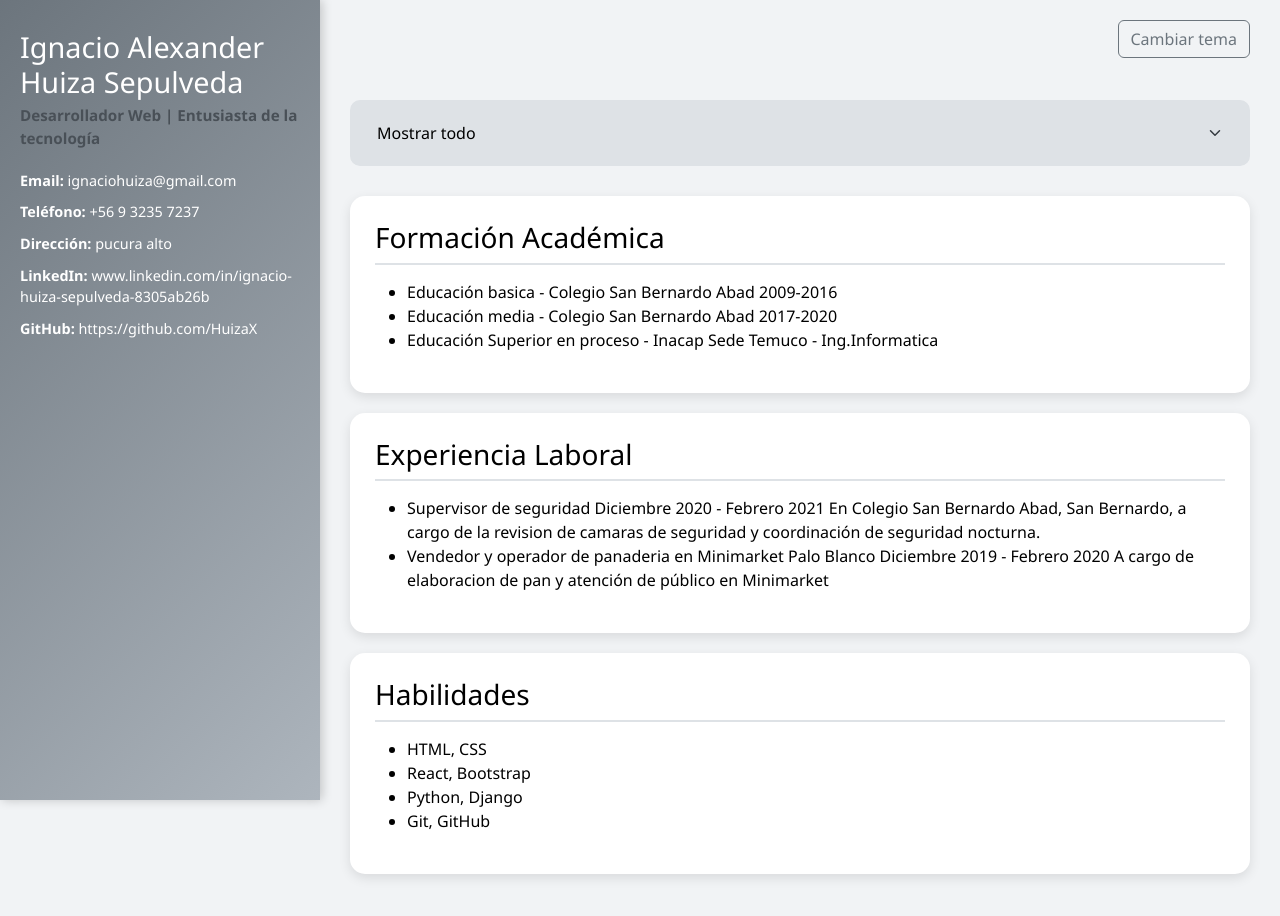
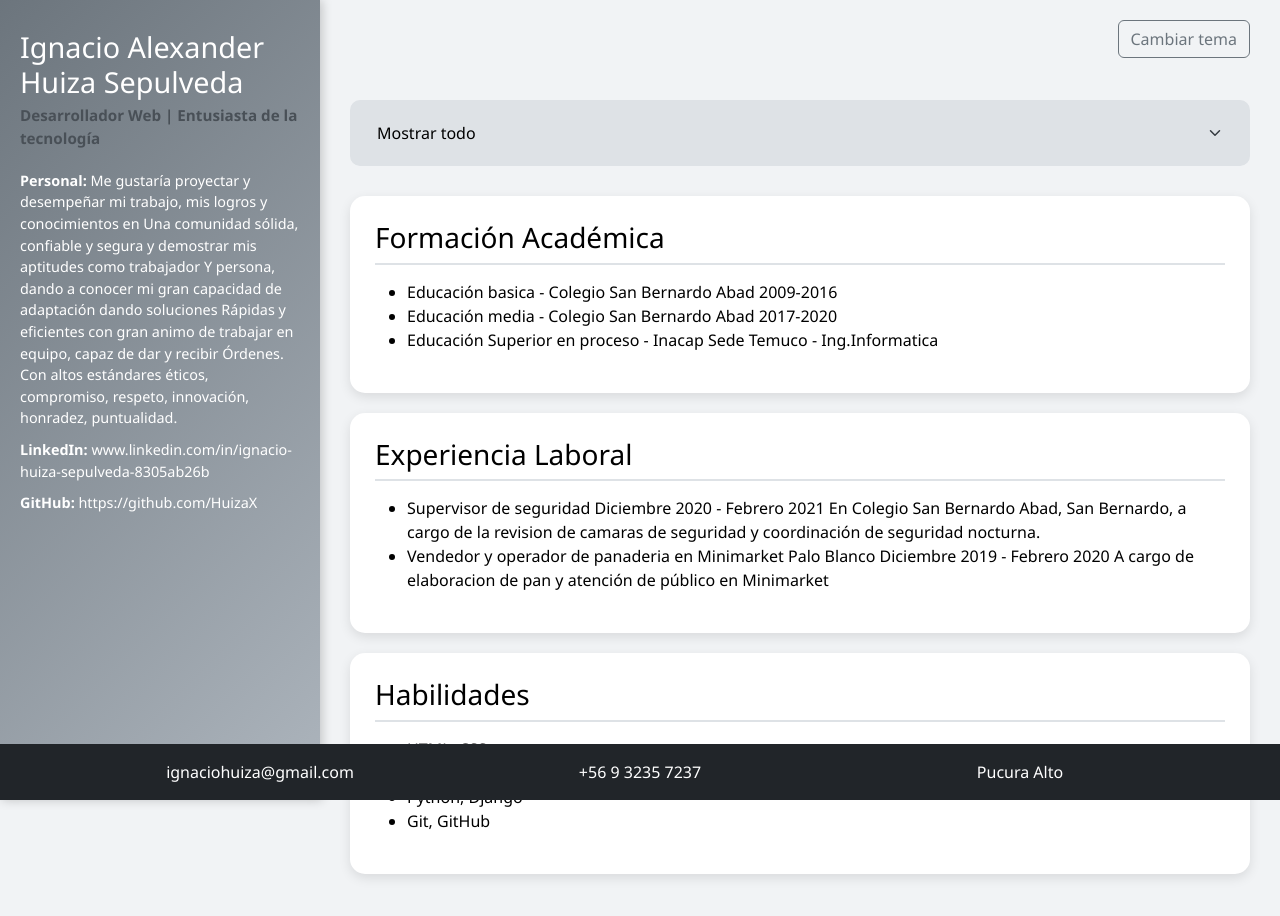
Before and after one commit to HuizaX/Frontend, a plain HTML site: page cv.html in a window 1280 px wide. Drawn offline with nearby package versions, Linux system fonts and the light colour scheme.

Commit message:
cambios 1.6

```diff
--- a/cv.html
+++ b/cv.html
@@ -122,9 +122,13 @@
       <div class="col-md-3 sidebar">
         <h2>Ignacio Alexander Huiza Sepulveda</h2>
         <small class="fw-semibold">Desarrollador Web | Entusiasta de la tecnología</small>
-        <p><strong>Email:</strong> ignaciohuiza@gmail.com</p>
-        <p><strong>Teléfono:</strong> +56 9 3235 7237</p>
-        <p><strong>Dirección:</strong> pucura alto</p>
+        <p><strong>Personal:</strong> Me gustaría proyectar y desempeñar mi trabajo, mis logros y conocimientos en
+          Una comunidad sólida, confiable y segura y demostrar mis aptitudes como trabajador
+          Y persona, dando a conocer mi gran capacidad de adaptación dando soluciones
+          Rápidas y eficientes con gran animo de trabajar en equipo, capaz de dar y recibir
+          Órdenes.
+          Con altos estándares éticos, compromiso, respeto, innovación, honradez, puntualidad.
+          </p>
         <p><strong>LinkedIn:</strong> www.linkedin.com/in/ignacio-huiza-sepulveda-8305ab26b</p>
         <p><strong>GitHub:</strong> https://github.com/HuizaX</p>
       </div>
@@ -200,6 +204,21 @@
       body.setAttribute('data-theme', newTheme);
     }
   </script>
+  <footer class="footer fixed-bottom bg-dark text-white py-3">
+    <div class="container">
+      <div class="row text-center">
+        <div class="col-md-4 mb-2 mb-md-0">
+          <i class="bi bi-envelope-fill"></i> ignaciohuiza@gmail.com
+        </div>
+        <div class="col-md-4 mb-2 mb-md-0">
+          <i class="bi bi-telephone-fill"></i> +56 9 3235 7237
+        </div>
+        <div class="col-md-4">
+          <i class="bi bi-geo-alt-fill"></i> Pucura Alto
+        </div>
+      </div>
+    </div>
+  </footer>
 </body>
 
 </html>
--- a/estilos.css
+++ b/estilos.css
@@ -1,2 +1,29 @@
 /*ocupar div para ordenar <div class= "cntainer">
                             <div class= "row">
+/* estilos.css */
+
+body {
+    background-color: #f8f9fa;
+}
+
+header, main, footer {
+    background-color: white;
+    border: 2px solid #0d6efd;
+    border-radius: 10px;
+}
+
+img {
+    object-fit: cover;
+}
+
+h1, h4, h5 {
+    color: #0d6efd;
+}
+
+ul li {
+    margin-bottom: 5px;
+}
+
+footer i {
+    margin-right: 5px;
+}
```
